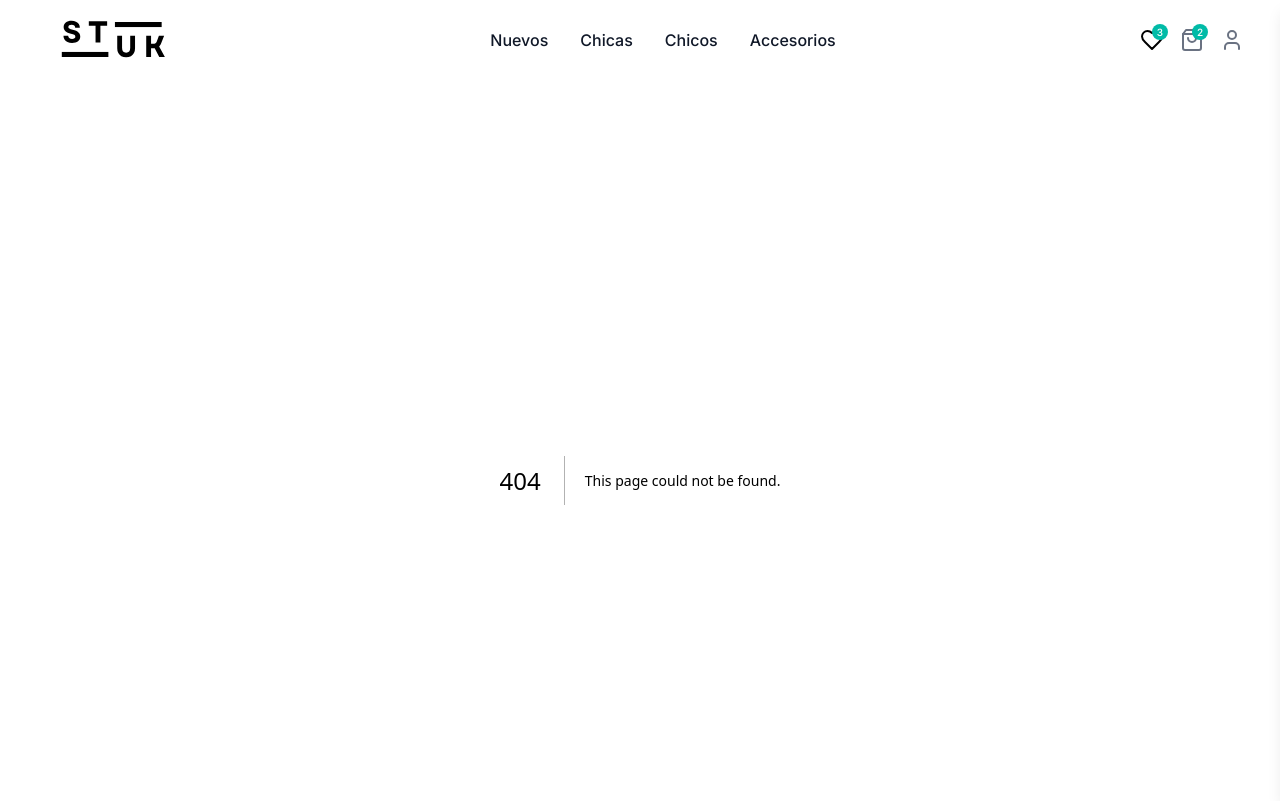
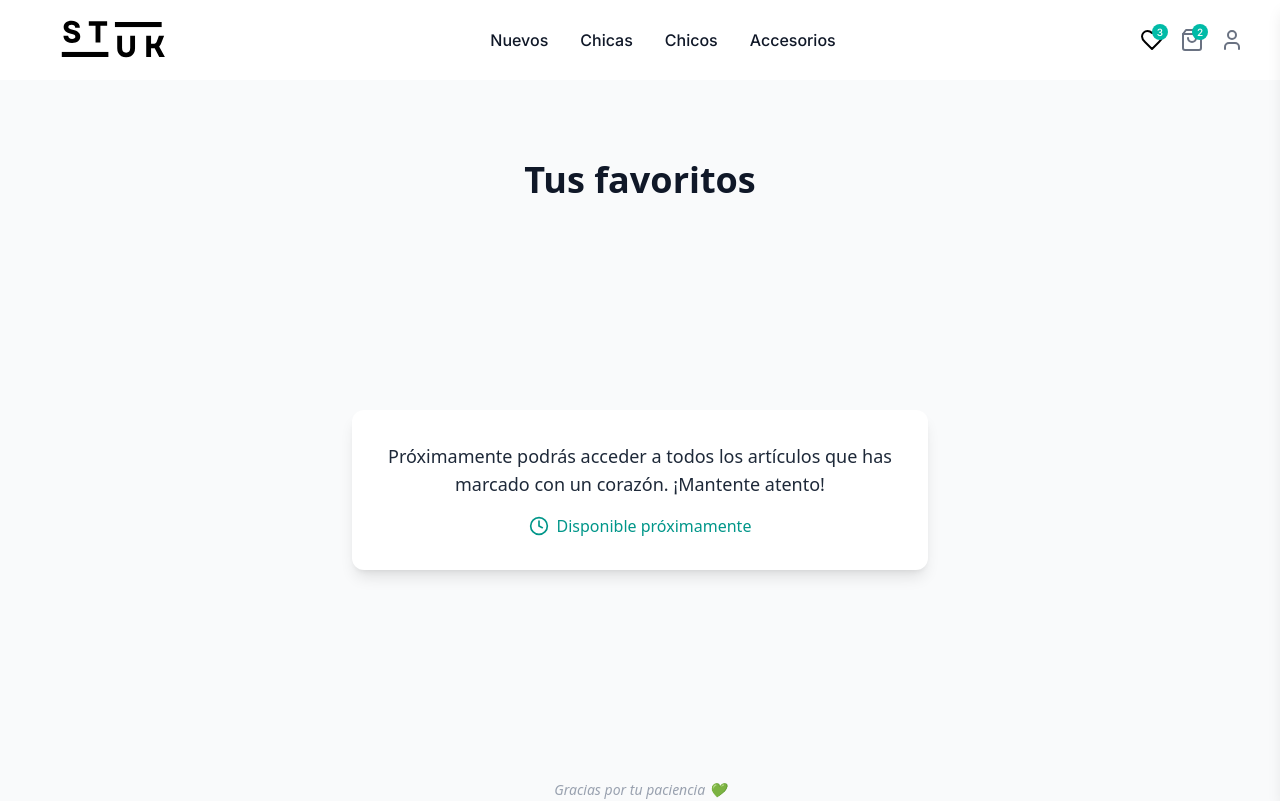
Before and after one commit to deabreuab/E-commerce-platform, a Next.js app in the folder ecommerce-platform/: page /favorites in a window 1280 px wide. Before the commit this address had no page. Shown: the top 801 px of the page. Built offline with nearby package versions, Linux system fonts and the light colour scheme.

Commit message:
feat: add Account, Cart, and Favorites pages with placeholder content

```diff
--- /dev/null
+++ b/ecommerce-platform/src/app/account/page.tsx
@@ -0,0 +1,22 @@
+import { Clock } from "lucide-react";
+
+export default function AccountPage() {
+  return (
+    <div className="grid grid-rows-[auto_1fr_auto] items-center justify-items-center min-h-screen p-8 pb-20 gap-16 sm:p-20 font-sans bg-gray-50">
+      <h1 className="text-4xl font-bold text-gray-900">Tu cuenta</h1>
+
+      <div className="bg-white shadow-lg rounded-xl p-8 max-w-xl w-full text-center space-y-4">
+        <p className="text-lg text-gray-800">👋 ¡Hola! Bienvenido a tu cuenta.</p>
+        <p className="text-lg text-gray-700">
+          Aquí podrás ver tus pedidos, editar tu información personal y gestionar tus preferencias.
+        </p>
+        <div className="flex items-center justify-center gap-2 text-teal-600 font-medium">
+          <Clock className="w-5 h-5" />
+          <span>Disponible próximamente</span>
+        </div>
+      </div>
+
+      <p className="text-sm text-gray-400 italic">Gracias por tu paciencia 💚</p>
+    </div>
+  );
+}
--- /dev/null
+++ b/ecommerce-platform/src/app/cart/page.tsx
@@ -0,0 +1,21 @@
+import { Clock } from "lucide-react";
+
+export default function CartPage() {
+  return (
+    <div className="grid grid-rows-[auto_1fr_auto] items-center justify-items-center min-h-screen p-8 pb-20 gap-16 sm:p-20 font-sans bg-gray-50">
+      <h1 className="text-4xl font-bold text-gray-900 flex items-center gap-3">
+        Tus compras
+      </h1>
+
+      <div className="bg-white shadow-lg rounded-xl p-8 max-w-xl w-full text-center space-y-4">
+        <p className="text-lg text-gray-800">Aquí aparecerán los productos que agregues a la bolsa.</p>
+        <div className="flex items-center justify-center gap-2 text-teal-600 font-medium">
+          <Clock className="w-5 h-5" />
+          <span>Funcionalidad disponible próximamente</span>
+        </div>
+      </div>
+
+      <p className="text-sm text-gray-400 italic">Estamos trabajando para mejorar tu experiencia 💚</p>
+    </div>
+  );
+}
--- /dev/null
+++ b/ecommerce-platform/src/app/favorites/page.tsx
@@ -0,0 +1,24 @@
+import { Clock } from "lucide-react";
+
+export default function FavoritePage() {
+  return (
+    <div className="grid grid-rows-[auto_1fr_auto] items-center justify-items-center min-h-screen p-8 pb-20 gap-16 sm:p-20 font-sans bg-gray-50">
+      <h1 className="text-4xl font-bold text-gray-900">Tus favoritos</h1>
+
+      <div className="bg-white shadow-lg rounded-xl p-8 max-w-xl w-full text-center space-y-4">
+        <p className="text-lg text-gray-800">
+          Próximamente podrás acceder a todos los artículos que has marcado con
+          un corazón. ¡Mantente atento!
+        </p>
+        <div className="flex items-center justify-center gap-2 text-teal-600 font-medium">
+          <Clock className="w-5 h-5" />
+          <span>Disponible próximamente</span>
+        </div>
+      </div>
+
+      <p className="text-sm text-gray-400 italic">
+        Gracias por tu paciencia 💚
+      </p>
+    </div>
+  );
+}
```
